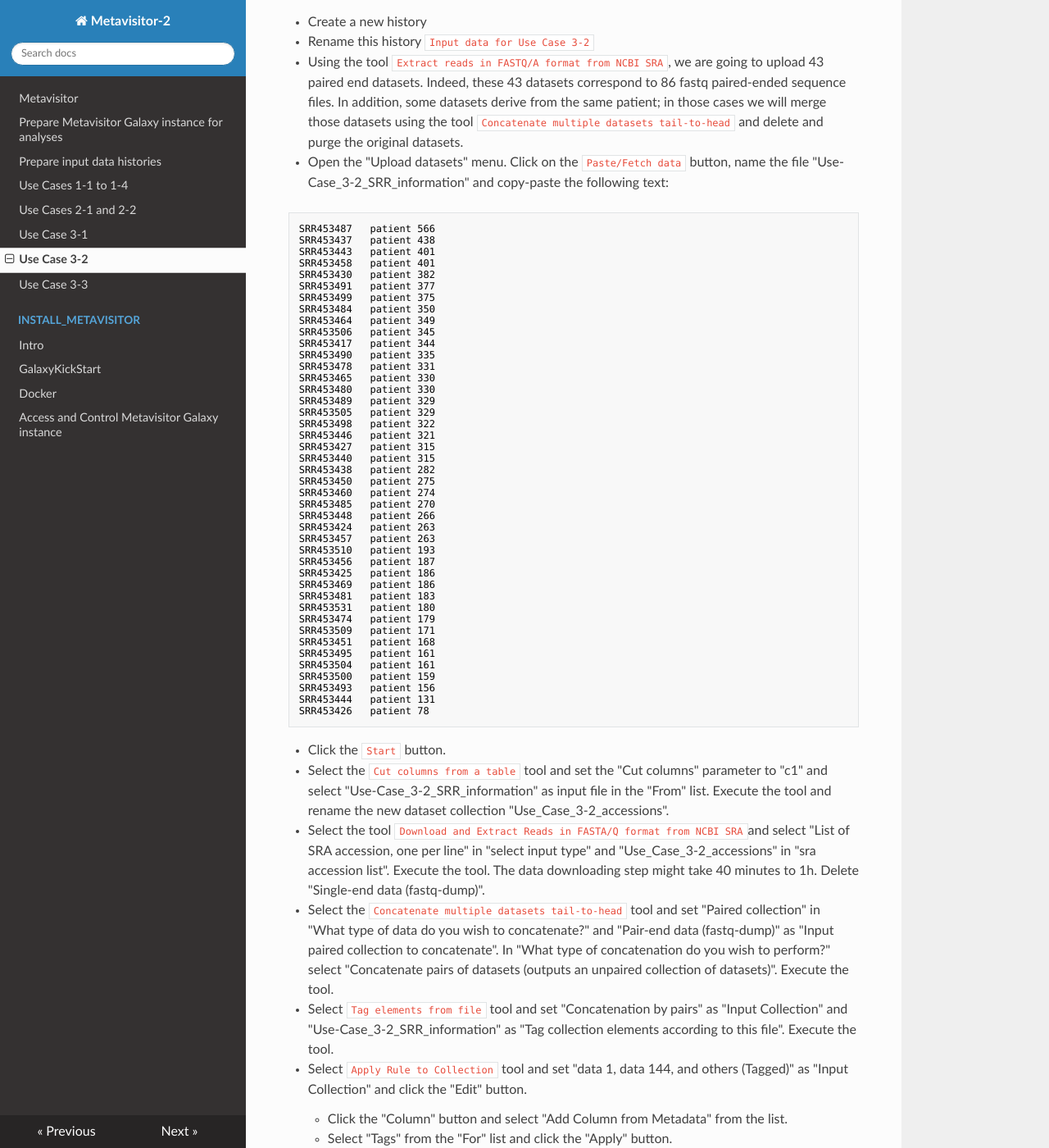
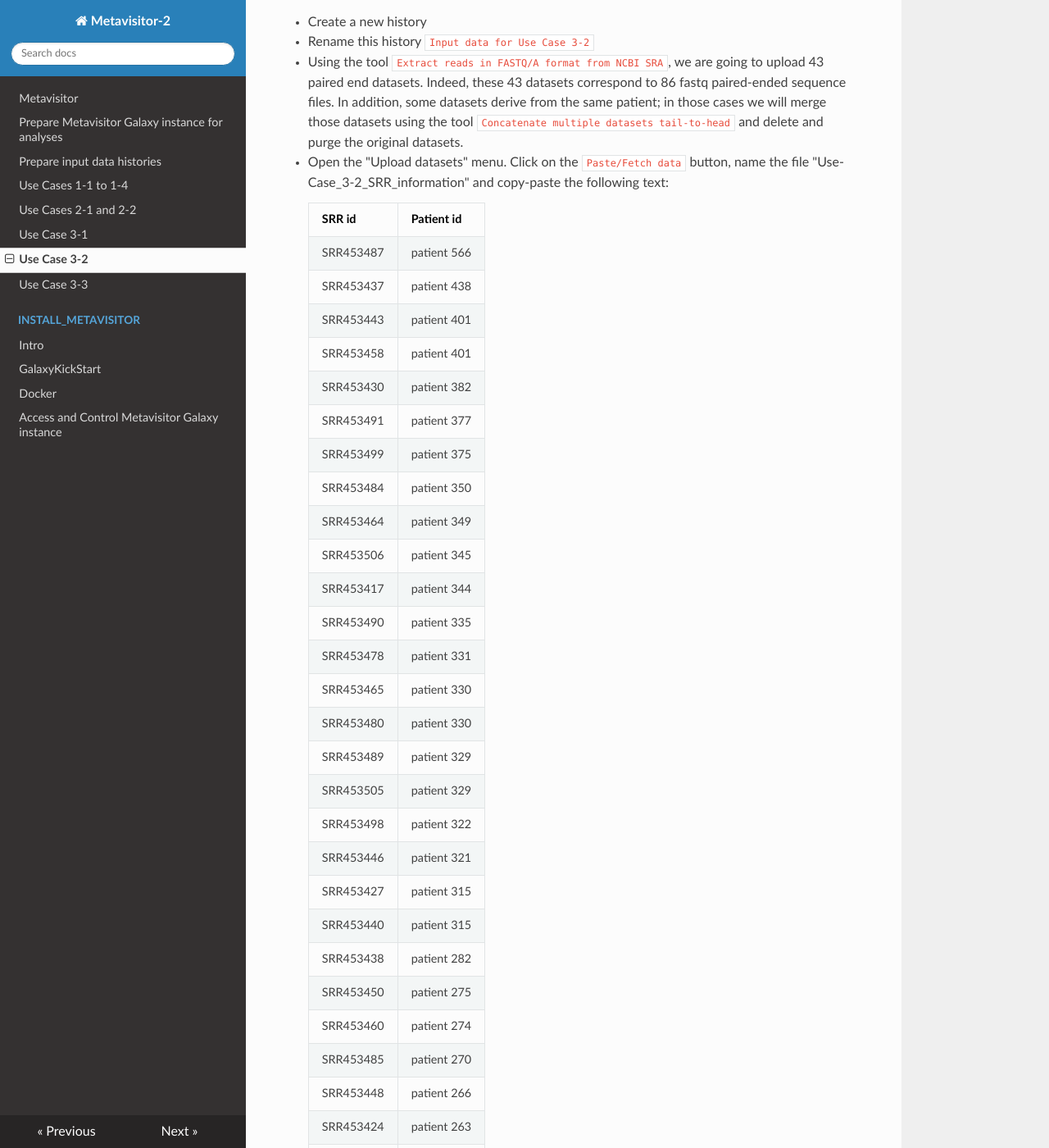
Before and after one commit to ARTbio/metavisitor, an MkDocs documentation site: the page built from docs/use_case_3-2.md, in a window 1280 px wide and 1400 px high, scrolled down 213 px. Shown: the whole window at 82% size. Built offline with MkDocs 1.6.1, drawn with Linux system fonts in a browser that asks for light colours; nearby versions of some CDN libraries; old or Windows-style settings are respelled for this version of MkDocs; some of the changed text lies outside the part shown.

Commit message:
Format SRR list as table

````diff
--- a/docs/use_case_3-2.md
+++ b/docs/use_case_3-2.md
@@ -6,51 +6,53 @@ As for the previous Use Cases 1, 2 and 3-1, the first step is to collect all inp
 - Rename this history `Input data for Use Case 3-2`
 - Using the tool `Extract reads in FASTQ/A format from NCBI SRA`, we are going to upload 43 paired end datasets. Indeed, these 43 datasets correspond to 86 fastq paired-ended sequence files. In addition, some datasets derive from the same patient; in those cases we will merge those datasets using the tool `Concatenate multiple datasets tail-to-head` and delete and purge the original datasets.
 - Open the "Upload datasets" menu. Click on the `Paste/Fetch data` button, name the file "Use-Case_3-2_SRR_information" and copy-paste the following text:
-```
-SRR453487	patient 566
-SRR453437	patient 438
-SRR453443	patient 401
-SRR453458	patient 401
-SRR453430	patient 382
-SRR453491	patient 377
-SRR453499	patient 375
-SRR453484	patient 350
-SRR453464	patient 349
-SRR453506	patient 345
-SRR453417	patient 344
-SRR453490	patient 335
-SRR453478	patient 331
-SRR453465	patient 330
-SRR453480	patient 330
-SRR453489	patient 329
-SRR453505	patient 329
-SRR453498	patient 322
-SRR453446	patient 321
-SRR453427	patient 315
-SRR453440	patient 315
-SRR453438	patient 282
-SRR453450	patient 275
-SRR453460	patient 274
-SRR453485	patient 270
-SRR453448	patient 266
-SRR453424	patient 263
-SRR453457	patient 263
-SRR453510	patient 193
-SRR453456	patient 187
-SRR453425	patient 186
-SRR453469	patient 186
-SRR453481	patient 183
-SRR453531	patient 180
-SRR453474	patient 179
-SRR453509	patient 171
-SRR453451	patient 168
-SRR453495	patient 161
-SRR453504	patient 161
-SRR453500	patient 159
-SRR453493	patient 156
-SRR453444	patient 131
-SRR453426	patient 78
-```
+
+    SRR id | Patient id|
+    -------|------------|
+    SRR453487 | patient 566|
+    SRR453437 | patient 438|
+    SRR453443 | patient 401|
+    SRR453458 | patient 401|
+    SRR453430 | patient 382|
+    SRR453491 | patient 377|
+    SRR453499 | patient 375|
+    SRR453484 | patient 350|
+    SRR453464 | patient 349|
+    SRR453506 | patient 345|
+    SRR453417 | patient 344|
+    SRR453490 | patient 335|
+    SRR453478 | patient 331|
+    SRR453465 | patient 330|
+    SRR453480 | patient 330|
+    SRR453489 | patient 329|
+    SRR453505 | patient 329|
+    SRR453498 | patient 322|
+    SRR453446 | patient 321|
+    SRR453427 | patient 315|
+    SRR453440 | patient 315|
+    SRR453438 | patient 282|
+    SRR453450 | patient 275|
+    SRR453460 | patient 274|
+    SRR453485 | patient 270|
+    SRR453448 | patient 266|
+    SRR453424 | patient 263|
+    SRR453457 | patient 263|
+    SRR453510 | patient 193|
+    SRR453456 | patient 187|
+    SRR453425 | patient 186|
+    SRR453469 | patient 186|
+    SRR453481 | patient 183|
+    SRR453531 | patient 180|
+    SRR453474 | patient 179|
+    SRR453509 | patient 171|
+    SRR453451 | patient 168|
+    SRR453495 | patient 161|
+    SRR453504 | patient 161|
+    SRR453500 | patient 159|
+    SRR453493 | patient 156|
+    SRR453444 | patient 131|
+    SRR453426 | patient 78|
+
 - Click the `Start` button.
 - Select the `Cut columns from a table` tool and set the "Cut columns" parameter to "c1" and select "Use-Case_3-2_SRR_information" as input file in the "From" list. Execute the tool and rename the new dataset collection "Use_Case_3-2_accessions".
 - Select the tool `Download and Extract Reads in FASTA/Q format from NCBI SRA`and select "List of SRA accession, one per line" in "select input type" and "Use_Case_3-2_accessions" in "sra accession list". Execute the tool. The data downloading step might take 40 minutes to 1h. Delete "Single-end data (fastq-dump)".
````
